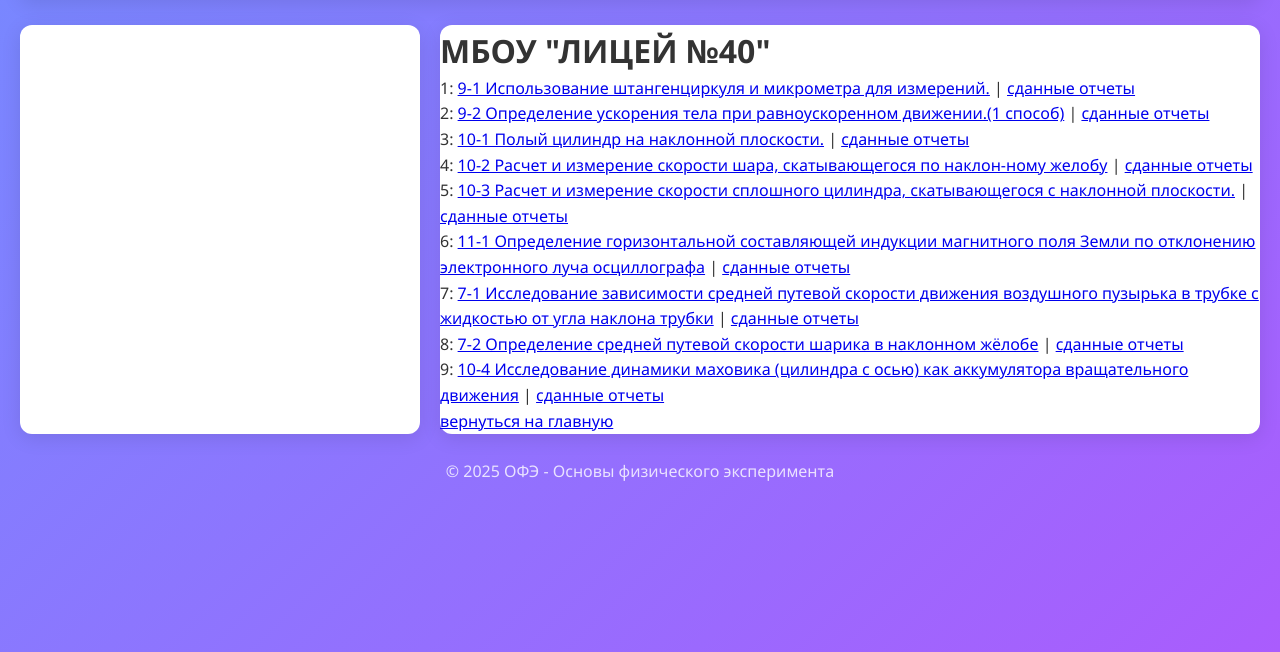
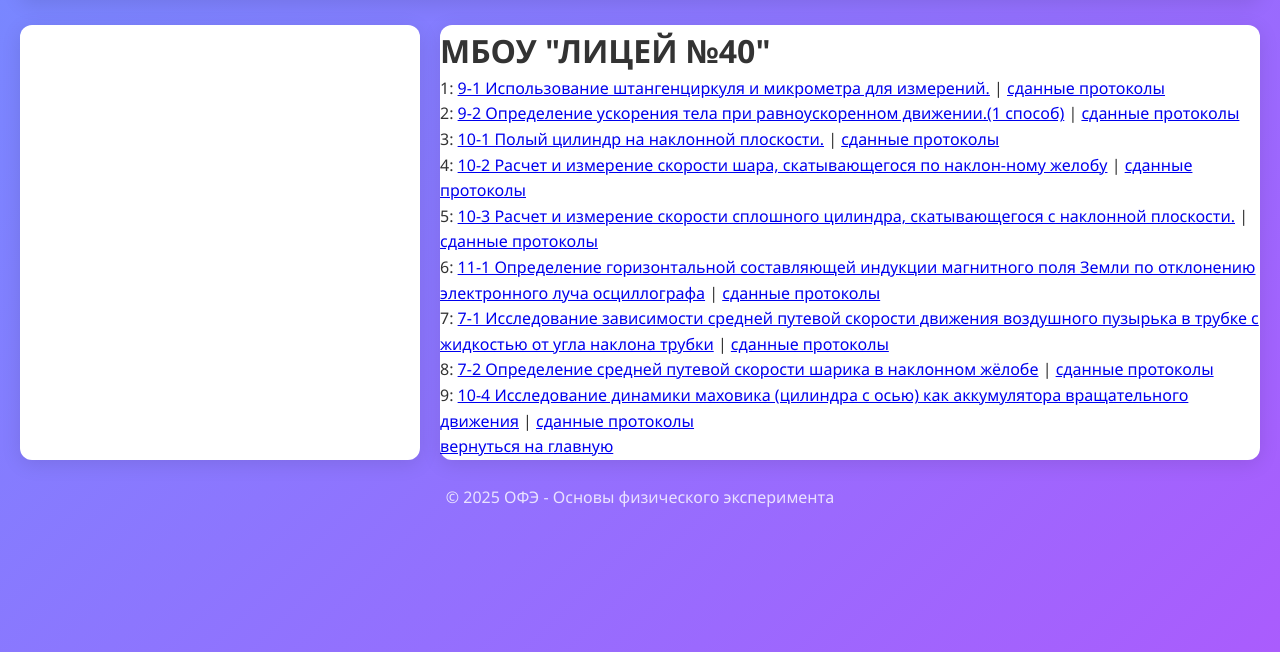
Before and after one commit to kocheshkovdmitriy/OFE_lab, a Django app: template ofe_lab/templates/lab/all_works.html in a window 1280 px wide. Shown: the part 148-800 px from the top of the page. Run offline with Django 5.2, Linux system fonts and the light colour scheme; the template is opened without the code that fills it: values that come from a table or form of the project are taken from there, others are empty; a user stored in the database is signed in; data comes from the database, SQL or seed files in the repository.

```diff
--- a/ofe_lab/templates/lab/all_works.html
+++ b/ofe_lab/templates/lab/all_works.html
@@ -14,7 +14,7 @@
             <p>{{ forloop.counter }}: <a href="{% url 'lab:work' pk=work.pk%}?id={{work.pk}}">{{ work.grade }}-{{ work.number }} {{work.name}}</a>
             {% if request.user.is_authenticated %}
                    |
-                <a href="{% url 'lab:protocols_work' pk=work.pk%}">сданные отчеты</a>
+                <a href="{% url 'lab:protocols_work' pk=work.pk%}">сданные протоколы</a>
             {% endif %}
             </p>
         {% endfor %}
--- a/ofe_lab/templates/lab/protocols_work.html
+++ b/ofe_lab/templates/lab/protocols_work.html
@@ -6,7 +6,7 @@
 {% block content%}
     <h2 id="viewer-title"><a href="{% url 'lab:allworks' %}?grade=9">Вернуться к списку работ</a></h2>
     {% if request.user.is_authenticated %}
-        <h3>Сданные отчеты по лабораторной работе "{{work.name}}"</h3>
+        <h3>Сданные протоколы по лабораторной работе "{{work.name}}"</h3>
         {% if protocols %}
             {% for protocol in protocols %}
                 <p>
```
Also changed, not shown: 2 other files.
